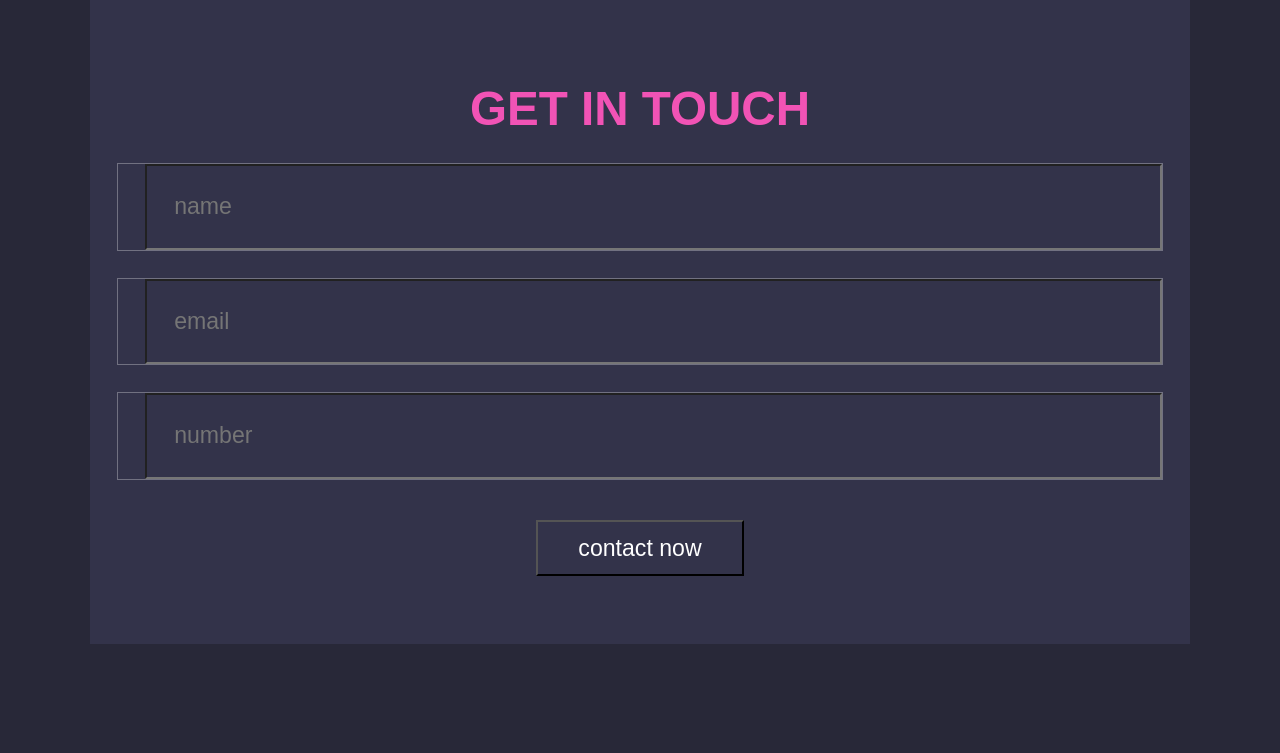
After one commit to tagvayaset/INF231Project, a PHP site: page /contact.html in a window 1280 px wide. The commit adds this page. Shown: the part 374-1127 px from the top of the page. Run offline with PHP 8.4, Linux system fonts and the light colour scheme.

Commit message:
second commit

```diff
--- /dev/null
+++ b/Project/contact.html
@@ -0,0 +1,54 @@
+<!DOCTYPE html>
+<html lang="en">
+<head>
+    <meta charset="UTF-8">
+    <meta http-equiv="X-UA-Compatible" content="IE=edge">
+    <meta name="viewport" content="width=device-width, initial-scale=1.0">
+    <title>contact</title>
+    <link rel="stylesheet" href="css/contact.css">
+</head>
+<body>
+    <header>
+        <div class="nav">
+            <h2 class="logotype"><a href="HomePage.html">Site<span> Name</span></a></h2>
+
+            <ul class="navbar" >
+                <li><a href="tourism.html">Tourism</a></li>
+                <li><a href="entertainment.html">Entertainment</a></li>
+                <li><a href="rental.html">Rental</a></li>
+                <li><a href="#">Premieres</a></li>
+                <li><a href="#">On weekends</a></li>
+                <li><a href="aboutUs.html">About us</a></li>
+                <li><a href="contact.html">Contact</a></li>
+            </ul>
+        </div>
+    </header>
+
+    <section class="contact" id="contact">
+        <h1 class="heading"> <span>CONTACT</span> US </h1>
+
+        <div class="contact__inner">
+            <iframe class="map" src="https://www.google.com/maps/embed?pb=!1m18!1m12!1m3!1d2908.0831306928803!2d76.6668655149048!3d43.20774568913956!2m3!1f0!2f0!3f0!3m2!1i1024!2i768!4f13.1!3m3!1m2!1s0x38834f7675d8a6c3%3A0x7b7d14aec270c056!2sSDU%20(Suleyman%20Demirel%20University)!5e0!3m2!1sen!2skz!4v1670347949995!5m2!1sen!2skz" allowfullscreen="" loading="lazy"></iframe>
+
+            <form action="">
+                <h3>GET IN TOUCH</h3>
+                <div class="inputBox">
+                    <span></span>
+                    <input type="text" placeholder="name">
+                </div>
+                <div class="inputBox">
+                    <span></span>
+                    <input type="email" placeholder="email">
+                </div>
+                <div class="inputBox">
+                    <span></span>
+                    <input type="number" placeholder="number">
+                </div>
+                <input type="submit" value="contact now" class="btn">
+            </form>
+
+        </div>
+    </section>
+
+</body>
+</html>
--- /dev/null
+++ b/Project/css/contact.css
@@ -0,0 +1,129 @@
+body{
+    background-color: #282838;
+}
+*{
+    margin:0; padding:0;
+    box-sizing: border-box;
+    color:#fff;
+    font-family: 'Josefin Sans', sans-serif;
+}
+html{
+    font-size:85%;
+    overflow-x: hidden;
+    scroll-padding-top: 9rem;
+    scroll-behavior: smooth;
+}
+/* scrollbar */
+html::-webkit-scrollbar{
+    width: .8rem;
+}
+
+html::-webkit-scrollbar-track{
+    background: transparent;
+}
+
+html::-webkit-scrollbar-thumb{
+    background: #fff;
+    border-radius: 5rem;
+}
+section {
+    padding: 8rem 7%;
+}
+.heading{
+    text-align: center;
+    padding-bottom: 3.5rem;
+    font-size: 4rem;
+}
+span{
+    color: #f153b5;
+}
+/* header */
+header{
+    padding:1.5rem 7%;
+    position: fixed;
+    top:0; left: 0; right: 0;
+    z-index: 1000;
+    background-color: #262635;
+    border-bottom:.1rem solid rgba(255,255,255,.3);
+}
+.nav{
+    display: flex;
+    align-items: center;
+    justify-content: space-between;
+}
+.logotype a{
+    text-decoration: none;
+    color: white;
+    font-size: 3rem;
+}
+.navbar li {
+    display: inline-block;
+    padding: 1rem 1rem;
+
+}
+.navbar li a{
+    text-decoration: none;
+    margin:0rem;
+    font-size: 1.2rem;
+    font-weight: bold;
+    color:#fff;
+
+}
+.navbar li a:hover{
+    color: #f153b5;
+    transition: .3s;
+}
+
+
+
+/* about contact */
+.contact__inner{
+    display: flex;
+    background: #33334a;
+    flex-wrap: wrap;
+    gap:1rem;
+}
+.map{
+    flex:1 1 45rem;
+    width: 100%;
+    object-fit: cover;
+}
+.contact form{
+    flex:1 1 45rem;
+    padding:5rem 2rem;
+    text-align: center;
+}
+.contact h3{
+    font-size: 3.5rem;
+    color:#f153b5;
+}
+.inputBox{
+    display: flex;
+    align-items: center;
+    margin-top: 2rem;
+    margin-bottom: 2rem;
+    background:#33334a;
+    border:.1rem solid rgba(255,255,255,.3);
+}
+.inputBox span{
+    font-size: 2rem;
+    padding-left: 2rem;
+}
+.inputBox input{
+    width: 100%;
+    padding:2rem;
+    font-size: 1.7rem;
+    text-transform: none;
+    background:none;
+}
+.btn{
+    margin-top: 1rem;
+    display: inline-block;
+    padding:.9rem 3rem;
+    font-size: 1.7rem;
+    background: #33334a;
+    cursor: pointer;
+}
+.btn:hover{
+    letter-spacing: .2rem;
+}
--- a/Project/style.css
+++ b/Project/css/style.css
@@ -53,8 +53,7 @@ nav ul li a:hover{
     min-height: 100vh;
 }
 
-.blob
-{
+.blob{
     position: absolute;
     width: 500px;
     height: 300px;
```
Also changed, not shown: Project/HomePage.html (+14 -3 lines), Project/aboutUs.html (+12 -11 lines), Project/entertainment.html (added), Project/img/asset.png (renamed from Project/asset.png), Project/img/blob1.png (renamed from Project/blob1.png), Project/img/jibeka.webp (added), Project/rental.html (added), Project/script/index.js (added).
